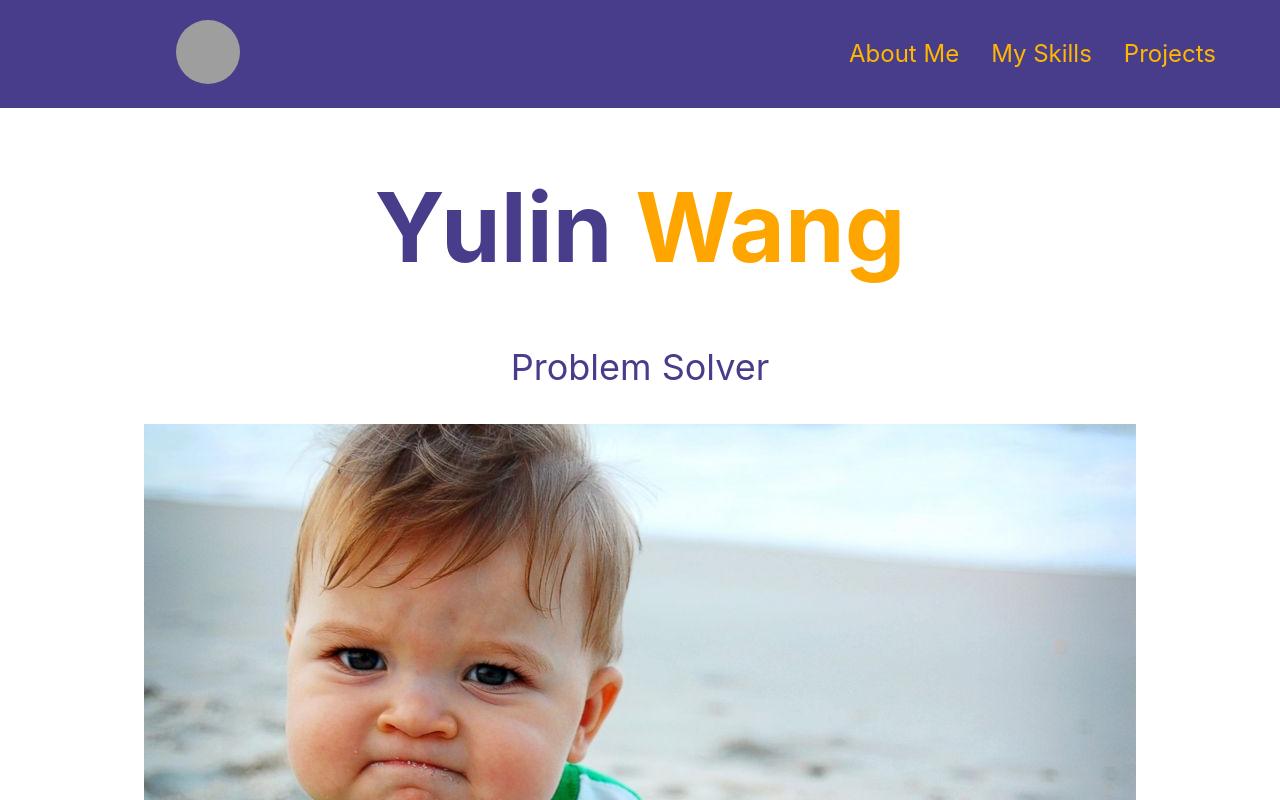
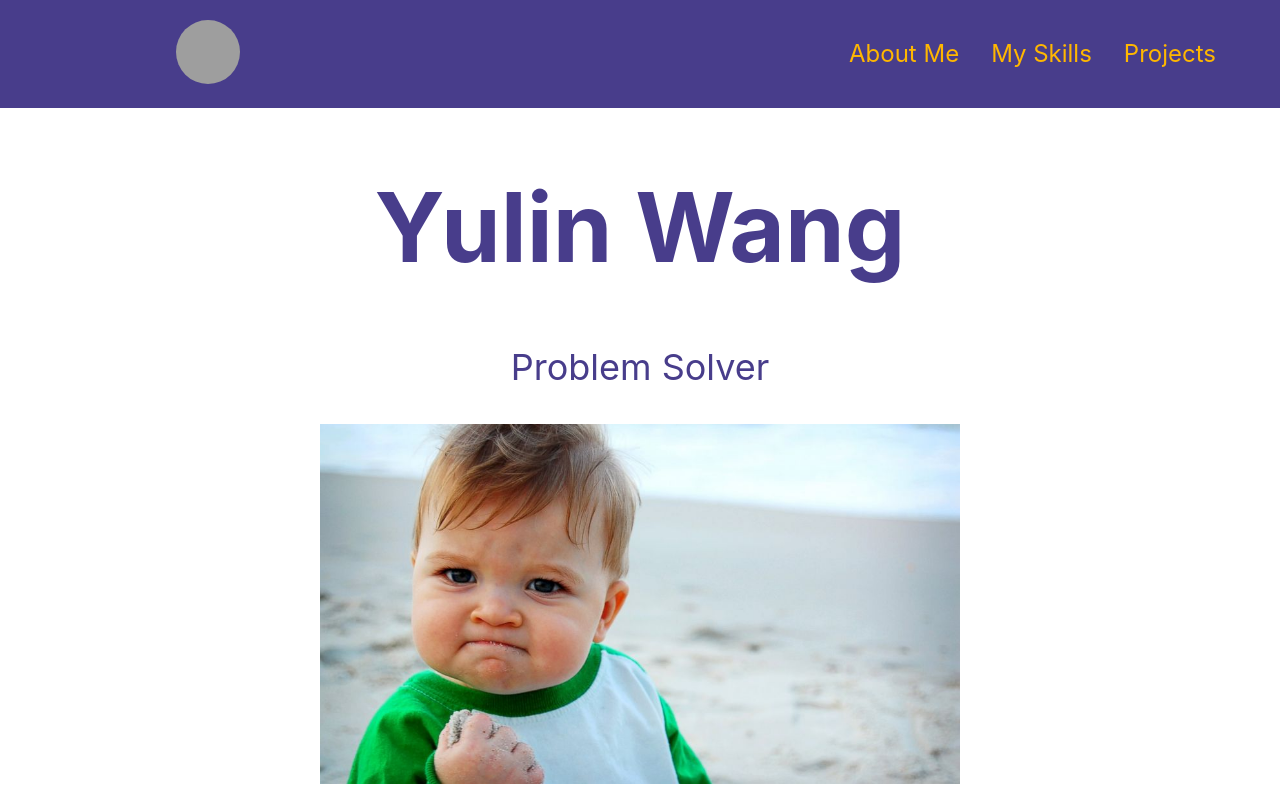
Before and after one commit to wang-yulin/dsdad, a React (Create React App) app: page / in a window 1280 px wide. Shown: the top 800 px of the page. Built offline with nearby package versions, Linux system fonts and the light colour scheme; grey boxes are pictures that could not be loaded.

Commit message:
add resposive feature for image

```diff
--- a/src/components/AboutMe/AboutMe.js
+++ b/src/components/AboutMe/AboutMe.js
@@ -8,7 +8,7 @@ const AboutMe = () => {
 	return (
 		<div className="flex flex-row justify-center ">
 			<div className="mw5 pa3 ma5">
-				<img src={aaron} className="aaron" alt=""/>
+				<img src={aaron} className="aaron" alt="" />
 				<div className="">
 					<h1>Yulin Wang</h1>
 					<hr className="mw3 bb bw1 b--black-10"/>
--- /dev/null
+++ b/src/components/Home/Home.css
@@ -0,0 +1,4 @@
+.pic{
+	width:50%;
+	height: auto;
+}
--- a/src/components/Home/Home.js
+++ b/src/components/Home/Home.js
@@ -1,12 +1,13 @@
 import React from 'react';
 import fighting from './fighting.jpg';
+import './Home.css';
 
 const Home = () => {
 	return (
 		<div className=" ">
-			<div className="f1 cl"><h1>Yulin <span className="cs">Wang</span></h1></div>
+			<div className="f1 cl"><h1>Yulin <span className="">Wang</span></h1></div>
 			<div className="f2 cl"><p>Problem Solver</p></div>
-			<div><img src={fighting} alt=""/></div>
+			<div><img src={fighting} alt=""className="pic"/></div>
 
 		</div>
 	);
```
